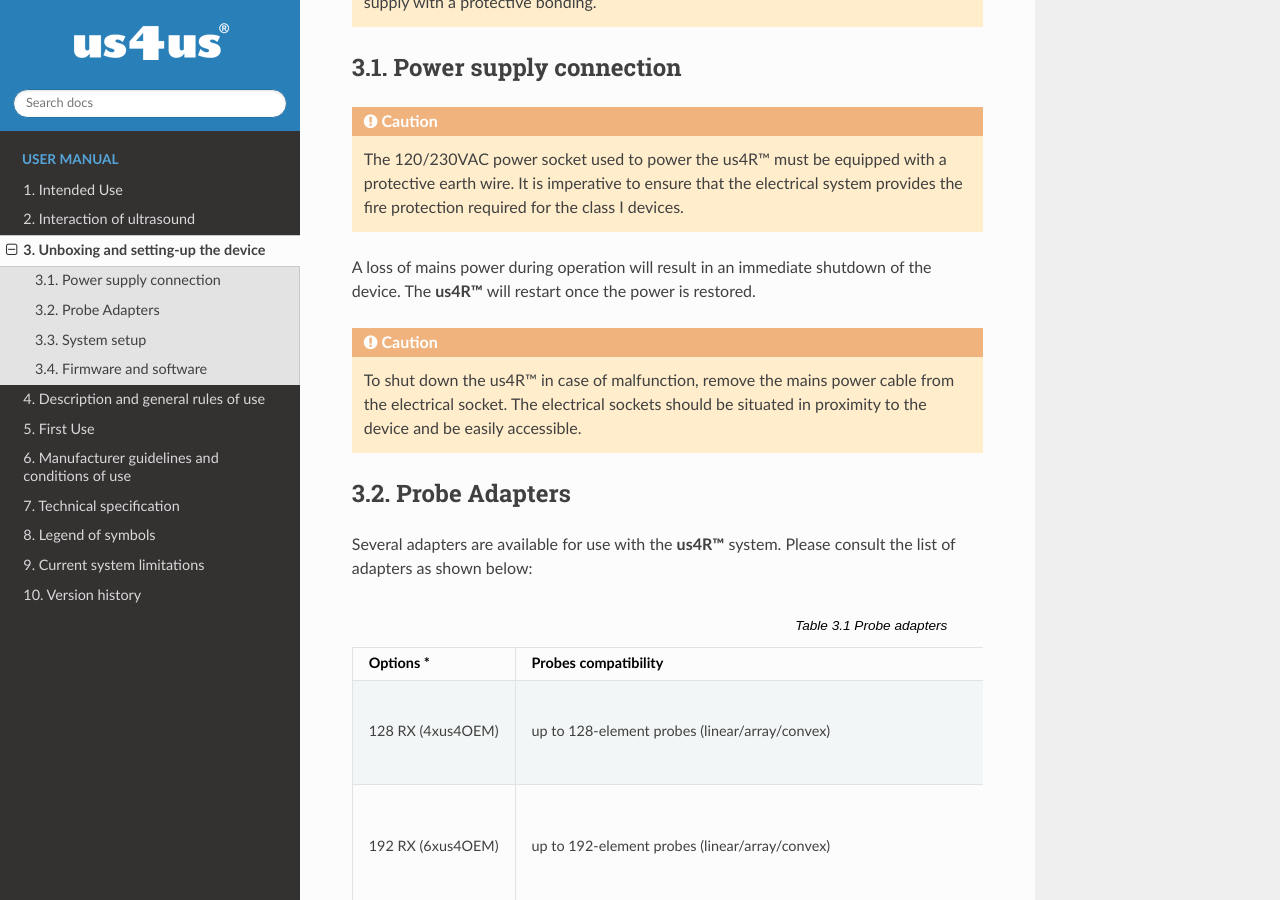
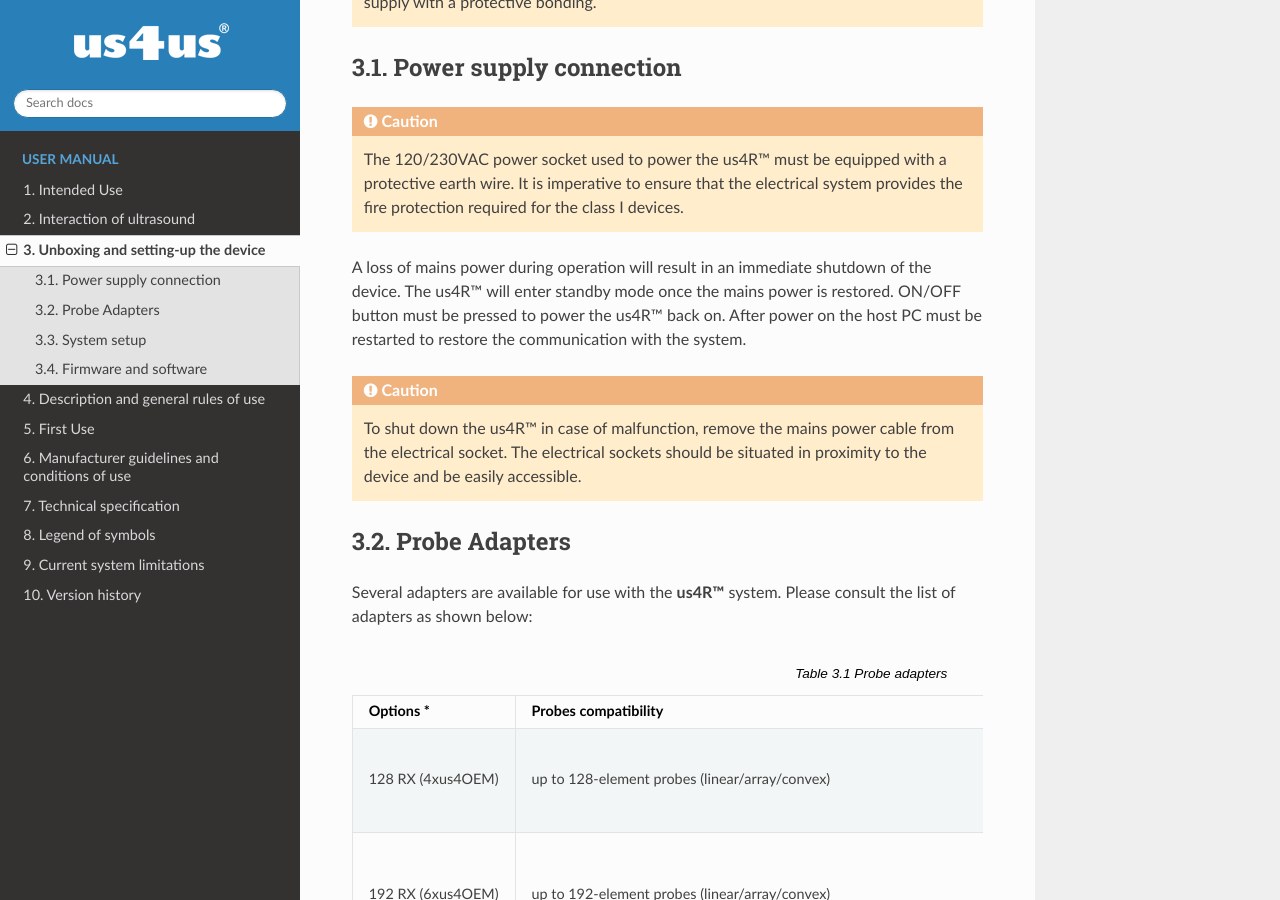
Before and after one commit to us4useu/us4r-user-docs, a Sphinx documentation site: the page built from docs/content/set-up.md, in a window 1280 px wide and 900 px high, scrolled down 1127 px. Built offline with Sphinx 7.4.7 and the Read the Docs theme 2.0.0, drawn with Linux system fonts in a browser that asks for light colours.

Commit message:
Updated set-up according to Mateusz comment's.

```diff
--- a/docs/content/set-up.md
+++ b/docs/content/set-up.md
@@ -49,9 +49,9 @@
 The 120/230VAC power socket used to power the us4R™ must be equipped with a protective earth wire. It is imperative to ensure that the electrical system provides the fire protection required for the class I devices.
 :::
 
-A loss of mains power during operation will result in an immediate
-shutdown of the device. The **us4R™** will restart once the power is
-restored.
+A loss of mains power during operation will result in an immediate shutdown of the device. The us4R™ will enter standby mode
+once the mains power is restored. ON/OFF button must be pressed to power the us4R™ back on. After power on the host PC must
+be restarted to restore the communication with the system.
 
 :::{Caution}
 To shut down the us4R™ in case of malfunction, remove the mains power cable from the electrical socket. The electrical sockets should be situated in proximity to the device and be easily accessible.
```
